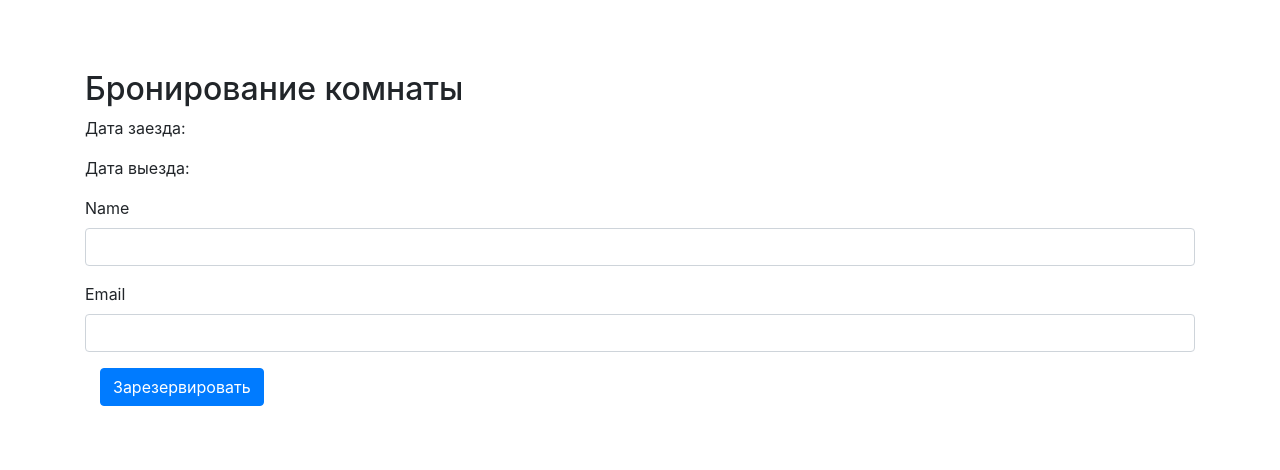
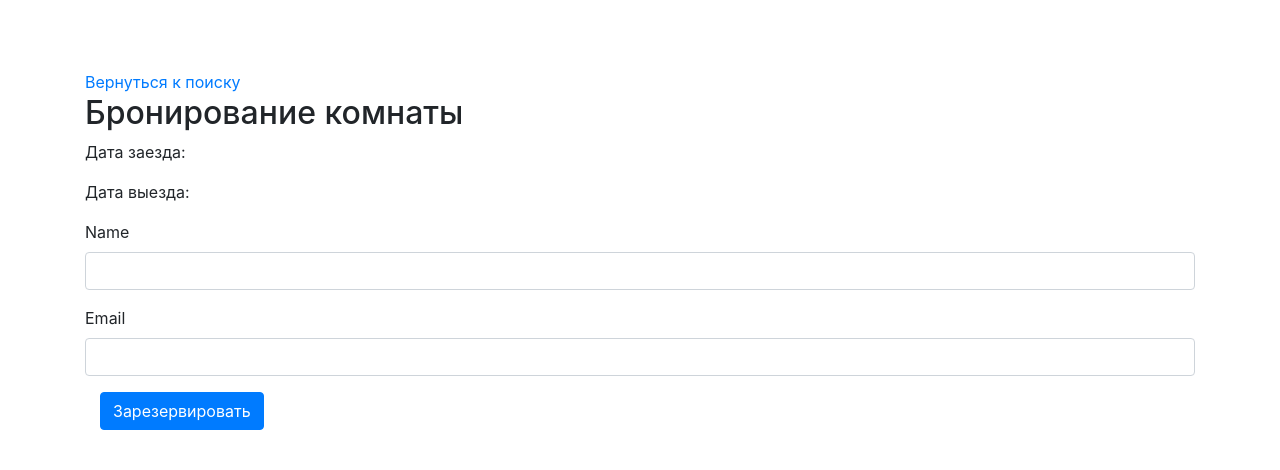
Before and after one commit to gnedasch2011/microz, a Yii app: template views/booking/reservation.php in a window 1280 px wide. Shown: the top 470 px of the page. Run offline with PHP 8.4 and a stand-in for Yii, Linux system fonts and the light colour scheme; the template is opened without the code that fills it, so the values that code supplies are empty; form fields are guessed from the names that the template uses; some libraries are stand-ins or nearby versions.

Commit message:
reserv work

```diff
--- a/controllers/BookingController.php
+++ b/controllers/BookingController.php
@@ -55,10 +55,8 @@ class BookingController extends Controller
             ]);
         }
 
+        $freeRooms = Rooms::getFreeRoomsInTheRange($reservationForm);
 
-        //Выводим сколько есть свободных на эту дату
-        $freeRooms = Rooms::getFreeRoomsInTheRange($reservationForm);
-        //Посчитать сколько на сегодняшний день
         $htmlForSelect = Rooms::generateHtmlForSelect($reservationForm);
 
         return $this->render('/booking/reservation', [
--- a/models/booking/SearchForm.php
+++ b/models/booking/SearchForm.php
@@ -17,6 +17,7 @@ class SearchForm extends Model
         return [
             ['arrival_date', DataCheckValidator::class],
             ['date_of_departure', DataCheckValidator::class],
+            [['arrival_date','date_of_departure'], 'required'],
         ];
     }
 
--- a/views/booking/reservation.php
+++ b/views/booking/reservation.php
@@ -11,6 +11,7 @@ $form = ActiveForm::begin([
     ]
 
 ]) ?>
+    <a href="">Вернуться к поиску</a>
 <h2>Бронирование комнаты</h2>
     <p>Дата заезда: <?= $reservationForm->arrival_date ;?></p>
     <p>Дата выезда: <?= $reservationForm->date_of_departure ;?></p>
--- a/views/booking/successReserve.php
+++ b/views/booking/successReserve.php
@@ -1,3 +1,4 @@
+
 <h1>Успешная бронь: №<?= $newReserv->id ;?></h1>
 
 <?php echo "<pre>"; print_r($newReserv->attributes); ?>
```
